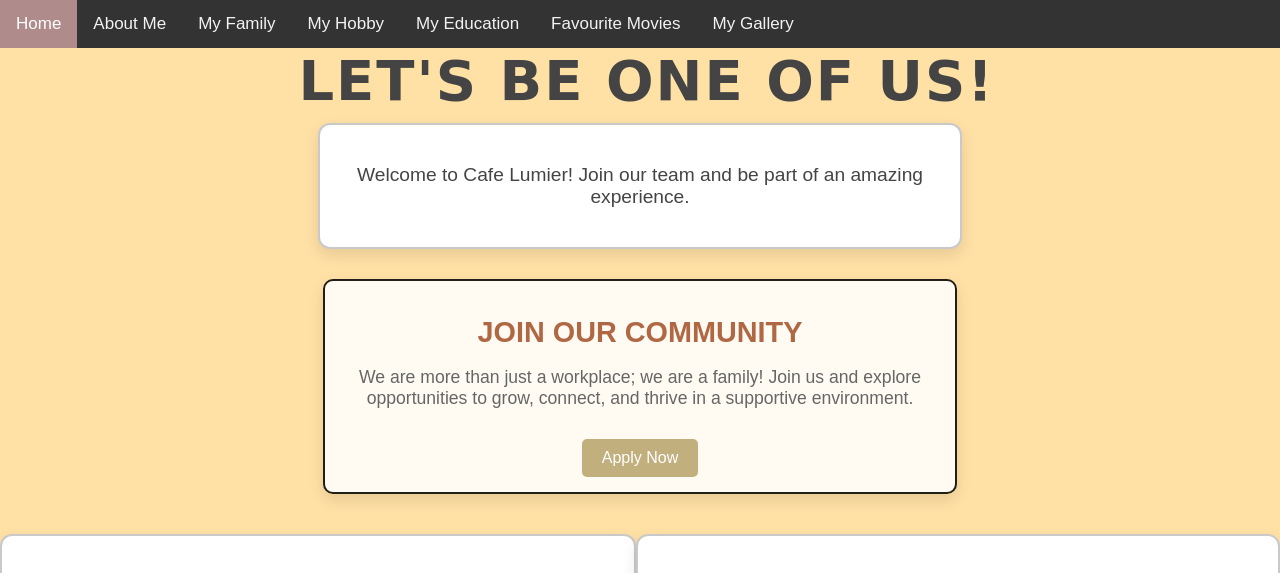
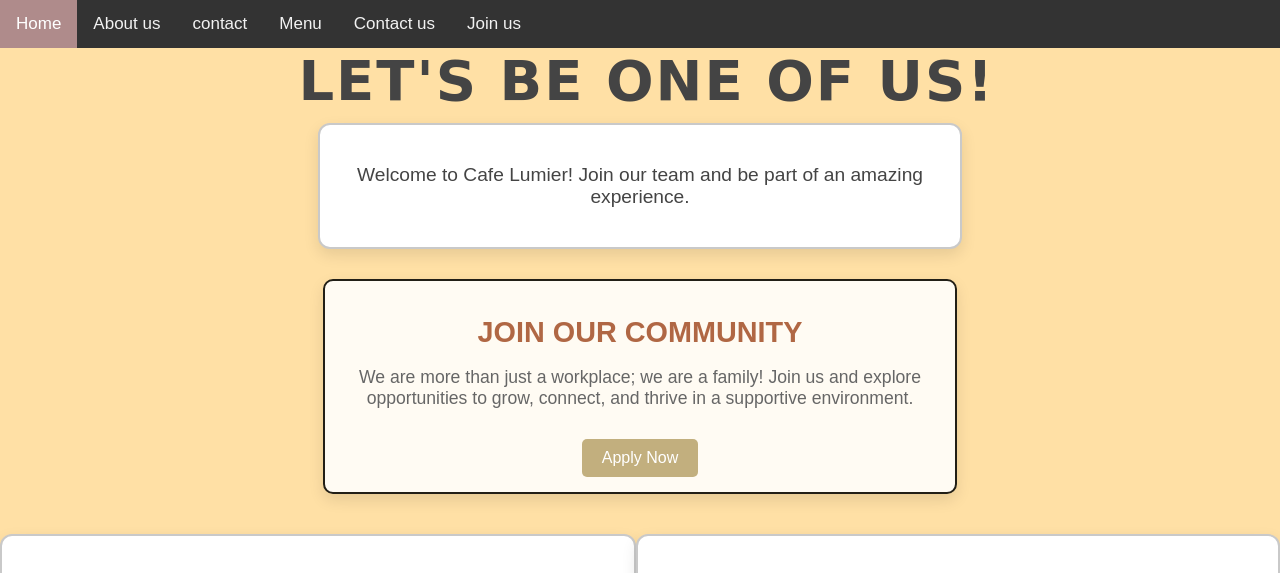
Before and after one commit to zulaika256/Cafe_Lumiere, a plain HTML site: page interface_apply_job.html in a window 1280 px wide. Shown: the top 573 px of the page. Drawn offline with Linux system fonts and the light colour scheme.

Commit message:
new updates

```diff
--- a/interface_apply_job.html
+++ b/interface_apply_job.html
@@ -224,12 +224,12 @@
     <!-- Navigation Bar -->
     <div class="topnav">
        <a class="active" href="index.html">Home</a>
-       <a href="biodata.html" target="_self">About Me</a>
-       <a href="my_family.html" target="_self">My Family</a>
-       <a href="my_hobby.html" target="_self">My Hobby</a>
-       <a href="education.html" target="_self">My Education</a>
-       <a href="5_favourite_movie_to_watch.html" target="_self">Favourite Movies</a>
-       <a href="gallery.html">My Gallery</a>
+       <a href="biodata.html" target="_self">About us</a>
+       <a href="my_family.html" target="_self">contact</a>
+       <a href="my_hobby.html" target="_self">Menu</a>
+       <a href="education.html" target="_self">Contact us</a>
+       <a href="interface_apply_job.html" target="_self">Join us </a>
+
    </div>
  </style>
 
```
